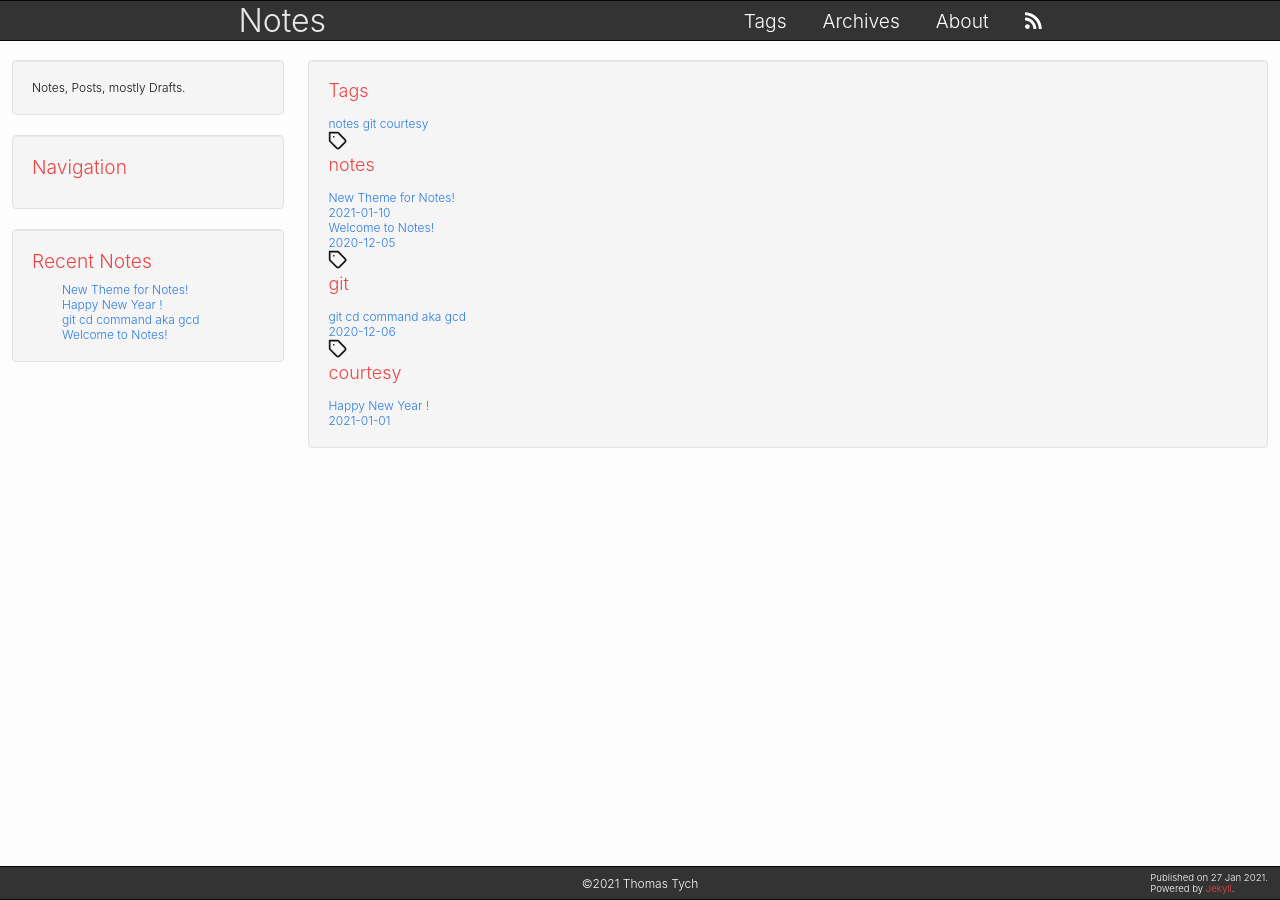
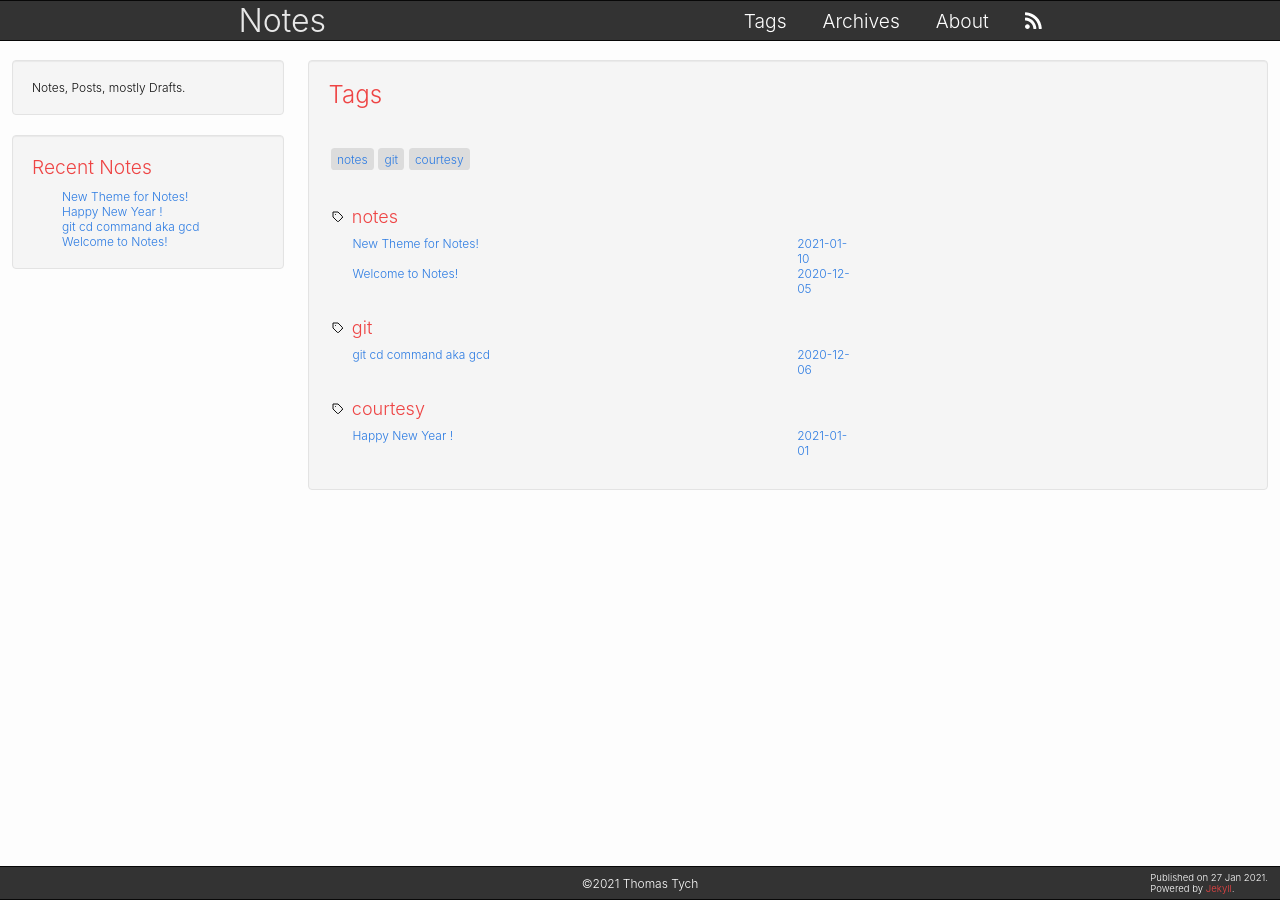
Before and after one commit to ttych/notes, a Jekyll site: the page built from _pages/tags.html, in a window 1280 px wide. Built offline with Jekyll 4.4.1, drawn with Linux system fonts in a browser that asks for light colours.

Commit message:
update layout for Tags page

```diff
--- a/_includes/side_navigation.html
+++ b/_includes/side_navigation.html
@@ -1,3 +1,5 @@
+{%- if paginator or page.type == "post" -%}
+
 <section {% if include.class %}class="{{ include.class }}"{% endif %}>
   <h1>Navigation</h1>
   <ul>
@@ -21,3 +23,5 @@
     {%- endif -%}
   </ul>
 </section>
+
+{%- endif -%}
--- a/_pages/tags.html
+++ b/_pages/tags.html
@@ -8,15 +8,14 @@ navbar_order: 8
 
 <div class="tags">
   <div class="tags-header">
-    <h2 class="tags-header-title">{{ page.title }}</h2>
-    <div class="tags-header-line"></div>
+    <h1 class="tags-header-title">{{ page.title }}</h1>
   </div>
   <div class="tags-clouds">
-    {% for tag in site.tags %}
+    {%- for tag in site.tags -%}
     <a href="#{{ tag[0] }}">{{ tag[0] }}</a>
-    {% endfor %}
+    {%- endfor -%}
   </div>
-  {% for tag in site.tags %}
+  {%- for tag in site.tags -%}
   <div class="tags-item" id="{{ tag[0] }}">
     <svg
       class="tags-item-icon"
@@ -39,10 +38,7 @@ navbar_order: 8
     <h2 class="tags-item-label">{{ tag[0] }}</h2>
     {% for post in tag[1] %}
     <a class="tags-post" href="{{ post.url | prepend: site.baseurl }}">
-      <div>
-        <span class="tags-post-title">{{ post.title }}</span>
-        <div class="tags-post-line"></div>
-      </div>
+      <span class="tags-post-title">{{ post.title }}</span>
       <span class="tags-post-meta">
         <time datetime="{{ post.date }}">
           {{ post.date | date:"%Y-%m-%d" }}
@@ -51,5 +47,5 @@ navbar_order: 8
     </a>
     {% endfor %}
   </div>
-  {% endfor %}
+  {%- endfor -%}
 </div>
--- a/_sass/notes/_layout.scss
+++ b/_sass/notes/_layout.scss
@@ -375,3 +375,55 @@
 .archive-date {
     flex: 0 0 8ch;
 }
+
+
+////////// tags
+.tags {
+    display: flex;
+    flex-direction: column;
+}
+.tags-header-title {
+    font-size: 1.5rem;
+}
+.tags-clouds {
+    margin-top: 2em;
+    margin-bottom: 2em;
+    display: flex;
+    justify-content: start;
+    flex-wrap: wrap;
+}
+.tags-clouds {
+    & > a {
+    padding: 0.3em 0.5em;
+    margin: 0 0.2em 0.2em;
+    background: rgba(0,0,0,0.1);
+    text-decoration: none;
+    border-radius: 0.3em;
+    }
+    & > a:hover {
+        text-decoration: none;
+        background: rgba(0,0,0,0.2);
+    }
+}
+.tags-item {
+    margin-bottom: 1em;
+}
+.tags-item-icon {
+    height: 1em;
+}
+.tags-item-label {
+    display: inline-block;
+    margin: 0.5em 0;
+}
+.tags-post {
+    margin-left: 2em;
+    display: flex;
+    // width: 60ch;
+}
+.tags-post-title {
+    flex: 0 1 60ch;
+}
+.tags-post-meta {
+    flex: 0 0 8ch;
+    // margin-left: auto;
+}
```
Also changed, not shown: todo.org (+6 -10 lines).
